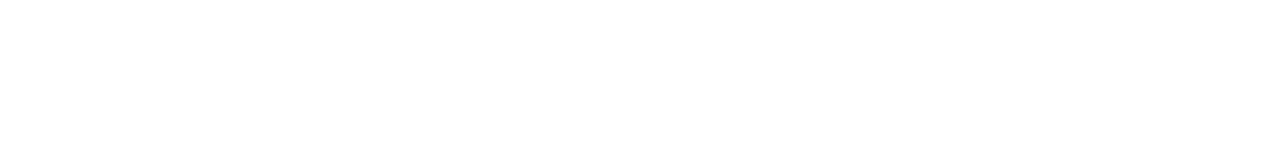
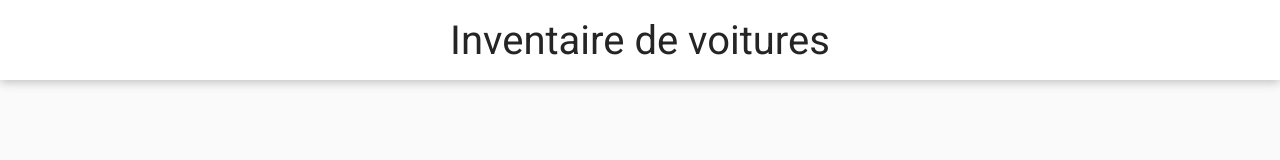
Before and after one commit to kevin-tchinda/cars-inventory-web-ui, a plain HTML site: page index.html in a window 1280 px wide. Drawn offline with Linux system fonts and the light colour scheme; a web font is replaced by a local one.

Commit message:
Initial html structure & corresponding css

```diff
--- a/css/styles.css
+++ b/css/styles.css
@@ -0,0 +1,68 @@
+/* Les fichiers de styles des éléments de notre page */
+
+
+/* Header: START */
+header {
+  background-color: white;
+  text-align: center;
+  height: 5rem;
+  box-shadow: 0 2px 10px rgba(0, 0, 0, 0.25);
+
+  display: flex;
+  align-items: center;
+  justify-content: center;
+  padding: 0 20px;
+}
+
+header h1{
+  font-family: "Zen Dots", 'Roboto', sans-serif;
+  font-weight: 400;
+  font-size: 2.5rem;
+  font-style: normal;
+
+  margin: 0;
+  padding: 0;
+}
+/* Header: END */
+
+
+
+
+
+/* Main: START */
+main {
+  display: flex;
+  flex-direction: column;
+  align-items: center;
+  justify-content: center;
+  padding: 20px;
+}
+/* Main: END */
+
+
+
+/* Body: START */
+body {
+  font-family: 'Roboto', sans-serif;
+  background-color: #fafafa;
+  margin: 0;
+  padding: 0;
+  color: #252525;
+}
+/* Body: END */
+
+
+
+/* Footer: START */
+footer {
+  background-color: white;
+  text-align: center;
+  padding: 20px;
+  box-shadow: 0 -2px 4px rgba(0, 0, 0, 0.1);
+}
+footer p {
+  font-family: 'Roboto', sans-serif;
+  font-size: 1rem;
+  color: #333;
+}
+/* Footer: END */
--- a/index.html
+++ b/index.html
@@ -3,9 +3,30 @@
 <head>
   <meta charset="UTF-8">
   <meta name="viewport" content="width=device-width, initial-scale=1.0">
+  <link rel="stylesheet" href="css/styles.css"> <!-- Lien vers fichier CSS -->
+  <!-- Imported fonts -->
+  <link rel="preconnect" href="https://fonts.googleapis.com">
+  <link rel="preconnect" href="https://fonts.gstatic.com" crossorigin>
+  <!-- Roboto -->
+  <link href="https://fonts.googleapis.com/css2?family=Roboto:ital,wght@0,100..900;1,100..900&display=swap" rel="stylesheet">
+  <!-- Zen dots -->
+  <link href="https://fonts.googleapis.com/css2?family=Zen+Dots&display=swap" rel="stylesheet">
   <title>Inventaire - Voitures</title>
 </head>
 <body>
+  <!-- Header -->
+  <header>
+    <h1>Inventaire de voitures</h1>
+  </header>
 
+  <!-- Main content -->
+  <main>
+
+  </main>
+
+  <!-- Footer -->
+  <!-- <footer>
+    <p>&copy; 2025 Inventaire de voitures. Tous droits réservés.</p>
+  </footer> -->
 </body>
 </html>
```
